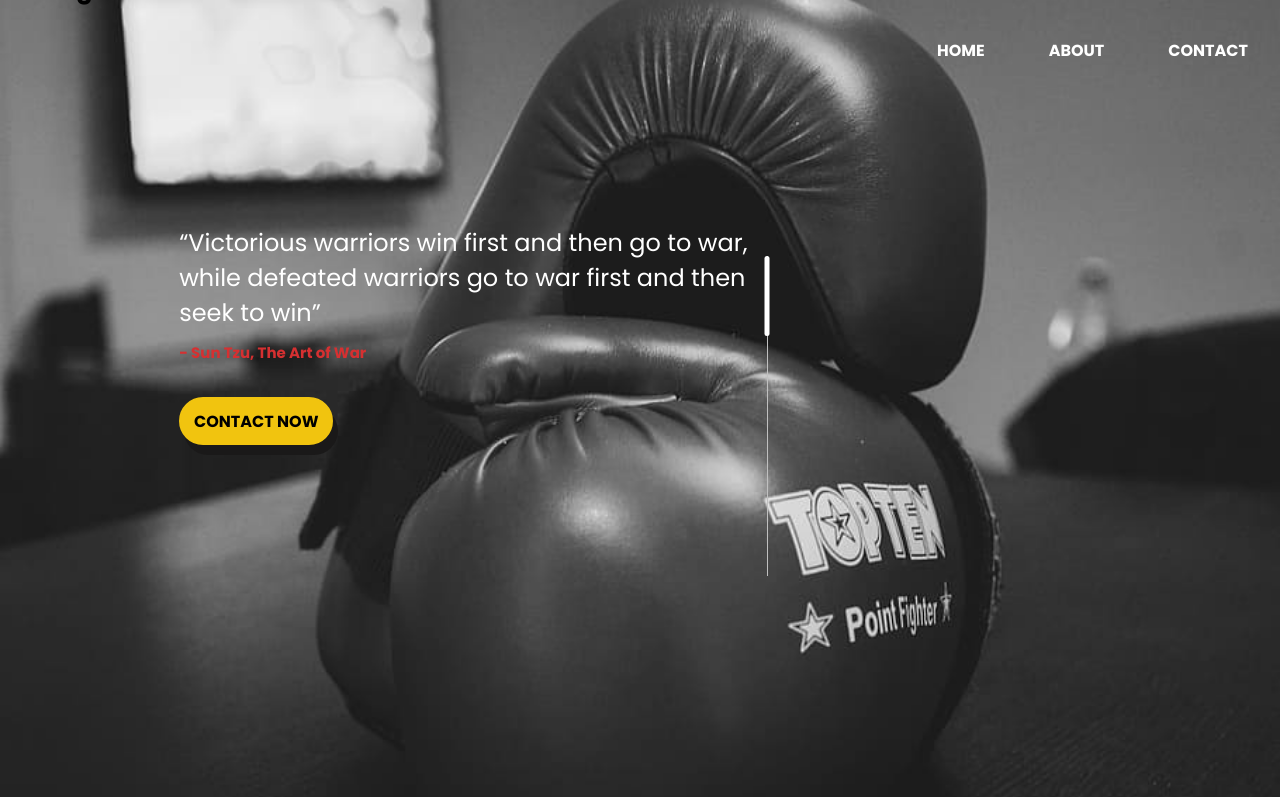
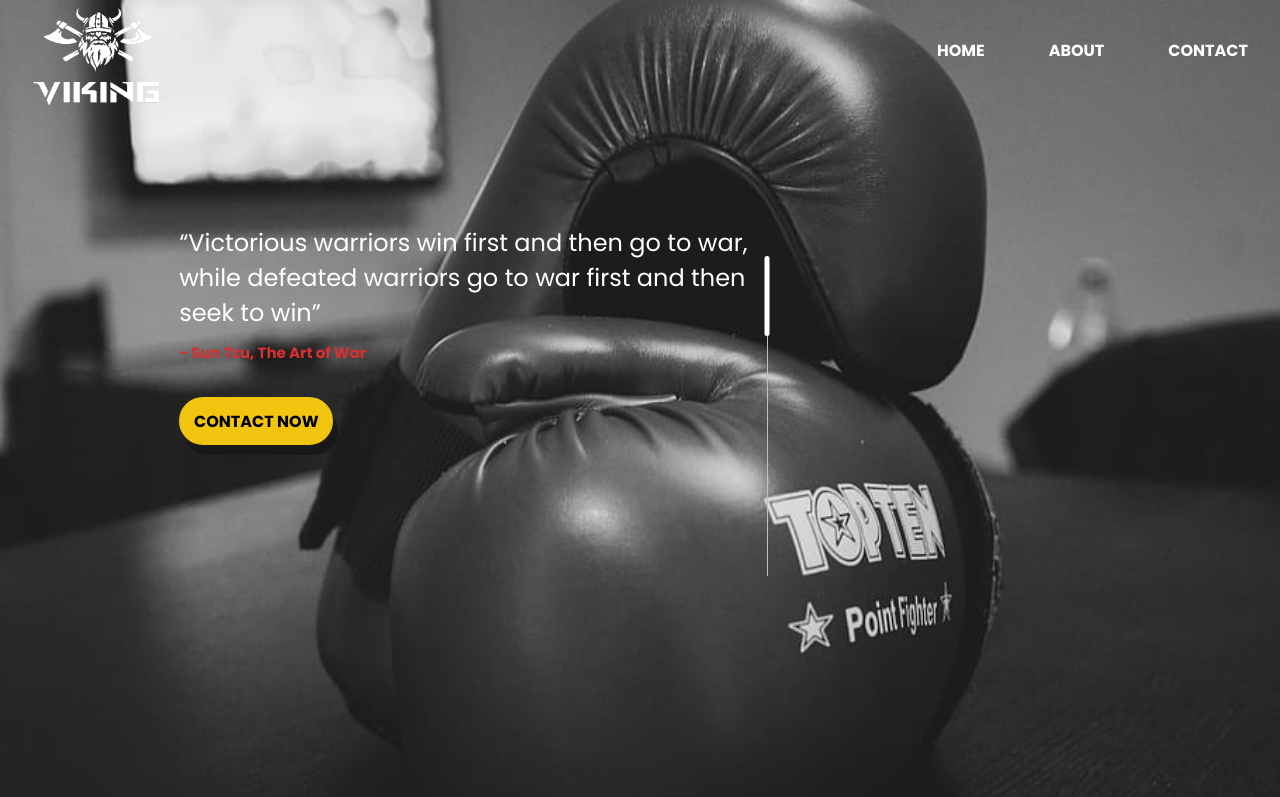
Before and after one commit to SamerShaalan/viking, a plain HTML site: page index.html in a window 1280 px wide. Shown: the top 797 px of the page. Drawn offline with Linux system fonts and the light colour scheme.

Commit message:
deleted type and href | deleted title | deleted img src

```diff
--- a/index.html
+++ b/index.html
@@ -5,14 +5,14 @@
 		<meta http-equiv="X-UA-Compatible" content="IE=edge" />
 		<meta name="viewport" content="width=device-width, initial-scale=1.0" />
 		<link href="style.css" rel="stylesheet" />
-		<link rel="icon" type="x-icon" href="icons/vkg_logo-removebg-preview.ico" />
-		<title>VIKING</title>
+		<link rel="icon" type="image/icon" href="icons/Screenshot_2023-03-08-07-30-42-1.png" sizes="256x256">
+		<title></title>
 	</head>
 	<body>
 		<!--<header>-->
 		<nav>
 			<h2 class="logo">
-				<img src="icons/vkg_logo-removebg-preview.ico" alt="viking helmet" />
+				<img src="images/vkg_logo-removebg-preview.png" alt="viking helmet" />
 			</h2>
 			<ul>
 				<a href="#"><li>Home</li></a>
```
